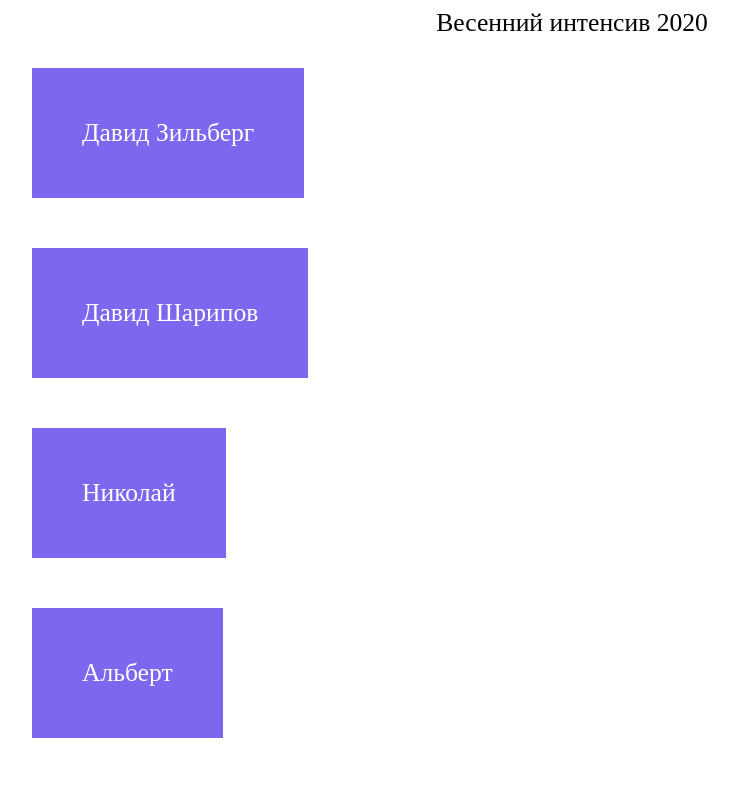
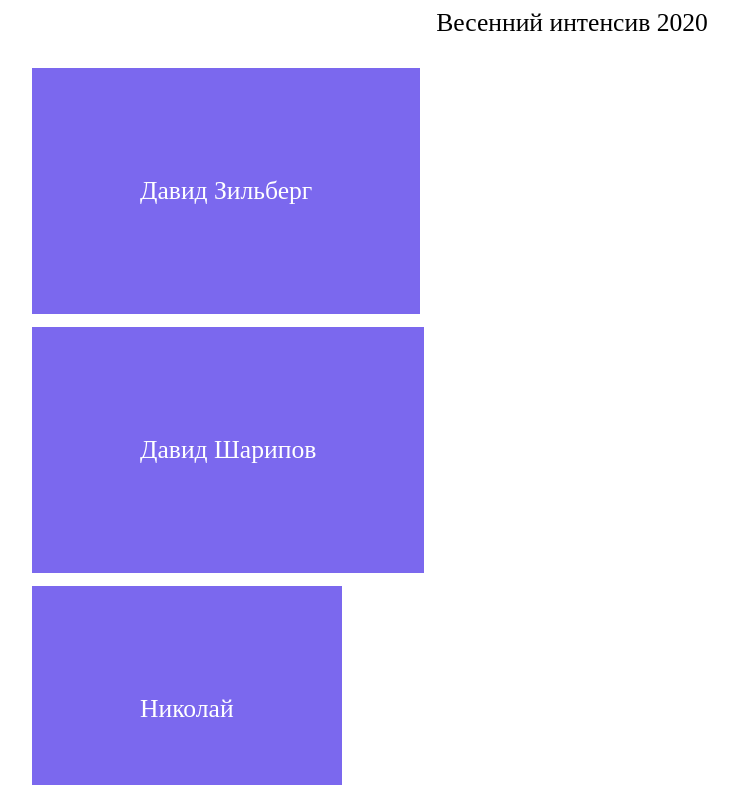
Before and after one commit to RobolandStudent/RobolandStudent.github.io, a plain HTML site: page spring/index.html in a window 1280 px wide. Shown: the top 785 px of the page, without its empty margins (68-806 px from the left). Drawn offline with Linux system fonts and the light colour scheme.

Commit message:
Update index.html

```diff
--- a/spring/index.html
+++ b/spring/index.html
@@ -15,9 +15,9 @@
             text-decoration:none;
             color:white;
             background-color:MediumSlateBlue;
-            padding:50px;
+            padding:10%;
             display:inline-block;
-            margin-bottom:50px;
+            margin-bottom:1vw;
         }
         body a:hover{
             color:white;
```
